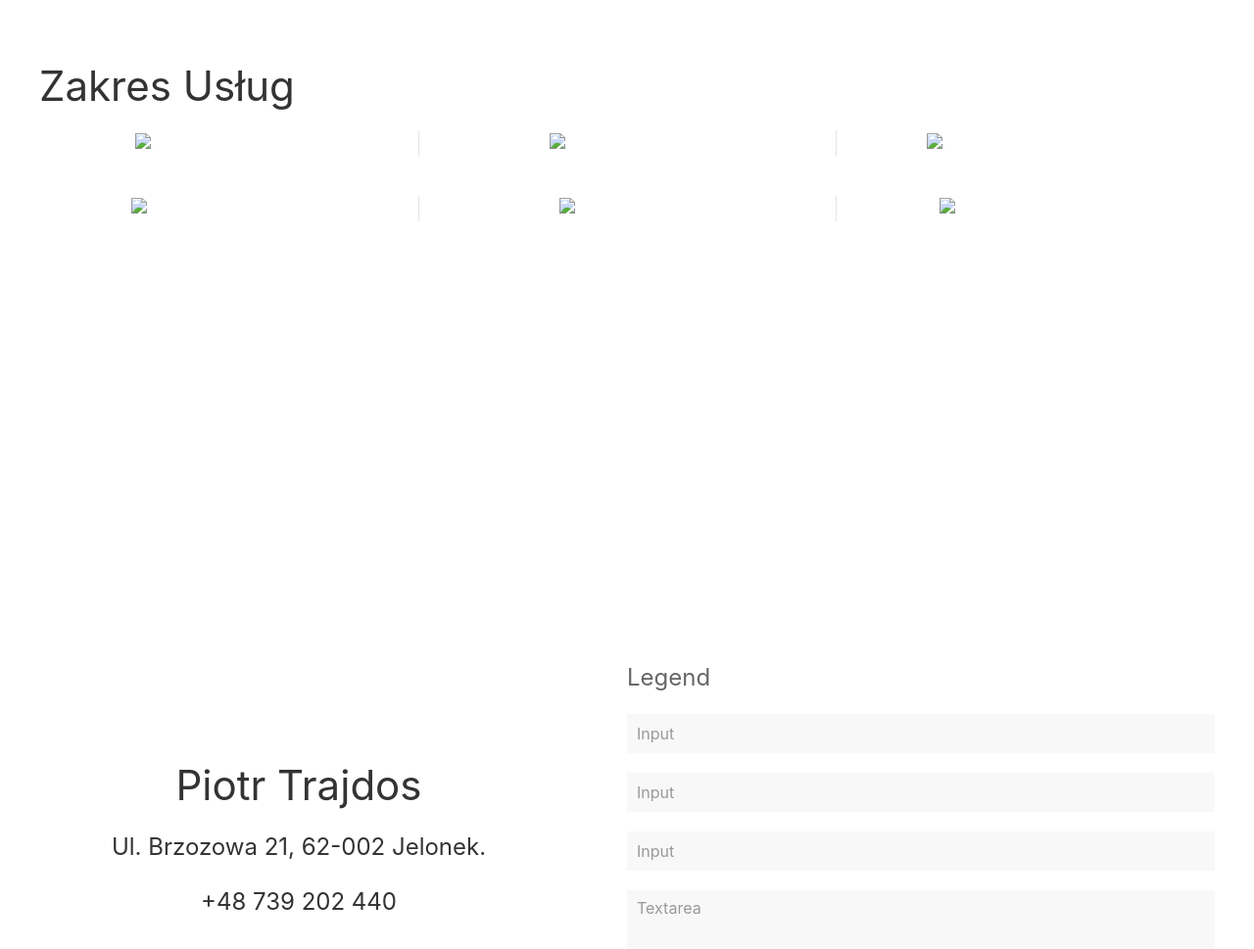
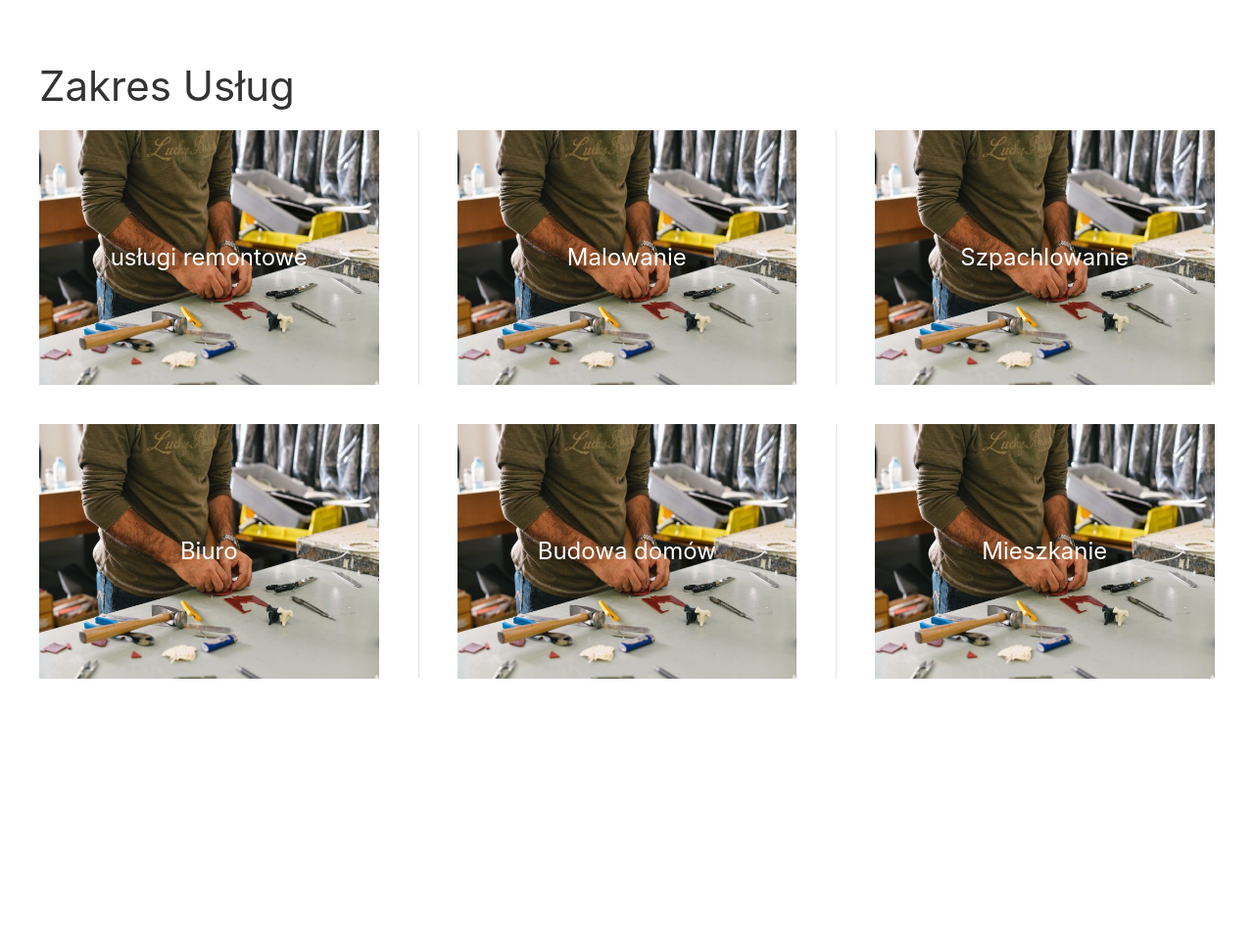
Before and after one commit to pawelztef/PaintingAndDecorating, a website: page app/index.html in a window 1280 px wide. Shown: the part 2360-3329 px from the top of the page at 98% size. Drawn offline with nearby package versions, Linux system fonts and the light colour scheme.

Commit message:
OFFER SECTION & CONTACT FORM Unnecessary input removed. Images updated.

```diff
--- a/app/index.html
+++ b/app/index.html
@@ -132,6 +132,7 @@
             </div>
           </div>
         </div>
+        <!-- Offer section -->
         <div class="uk-section-default uk-section">
           <div class=uk-container>
             <div class=uk-grid-margin uk-grid>
@@ -139,17 +140,20 @@
                 <h1><p>Zakres Usług</p></h1>
                 <div class="uk-margin uk-text-center uk-child-width-1-1 uk-child-width-1-3@m uk-grid-divider" uk-grid="masonry: true;parallax: 310" uk-lightbox="toggle: a[data-type]">
                   <div>
-                    <div class="el-item uk-inline-clip uk-transition-toggle uk-light" tabindex=0> <img data-src=/templates/yootheme/cache/photo-1451933371645-a3029668b979-1be84dec.jpeg data-srcset="/templates/yootheme/cache/photo-1451933371645-a3029668b979-1be84dec.jpeg 640w" data-sizes="(min-width: 640px) 640px" data-width=640 data-height=480 class="uk-transition-scale-up uk-transition-opaque el-image" alt="usługi remontowe" uk-img>
+                    <div class="el-item uk-inline-clip uk-transition-toggle uk-light" tabindex=0>
+                      <img src="images/one.jpeg" class="uk-transition-scale-up uk-transition-opaque el-image" alt="usługi remontowe" uk-img>
                       <div class=uk-position-center>
                         <div class="uk-panel uk-padding">
                           <h3 class="el-title uk-margin"> usługi remontowe </h3></div>
                       </div>
-                      <a data-type=iframe href=https://malujemypoznan.com.pl/kontakt class=uk-position-cover data-caption="<h4 class='uk-margin-remove'>usługi remontowe</h4>"></a>
+                      <a  href=https://malujemypoznan.com.pl/kontakt class=uk-position-cover data-caption="<h4 class='uk-margin-remove'>usługi remontowe</h4>"></a>
                     </div>
                   </div>
                   <div>
-                    <div class="el-item uk-inline-clip uk-transition-toggle uk-light" tabindex=0 uk-toggle="cls: uk-light uk-dark; mode: hover"> <img data-src=/templates/yootheme/cache/photo-1522771739844-6a9f6d5f14af-1-893e5766.jpeg data-srcset="/templates/yootheme/cache/photo-1522771739844-6a9f6d5f14af-1-893e5766.jpeg 640w" data-sizes="(min-width: 640px) 640px" data-width=640 data-height=480 class=el-image alt="malowanie Poznań" uk-img>
-                      <div class="uk-position-cover uk-transition-scale-up"><img data-src=https://malujemypoznan.com.pl/kontakt class=el-hover-image alt uk-cover uk-img></div>
+                    <div class="el-item uk-inline-clip uk-transition-toggle uk-light" tabindex=0 uk-toggle="cls: uk-light uk-dark; mode: hover">
+                      <img src="images/one.jpeg" class="uk-transition-scale-up uk-transition-opaque el-image" alt="usługi remontowe" uk-img>
+                      <div class="uk-position-cover uk-transition-scale-up">
+                        <img data-src=https://malujemypoznan.com.pl/kontakt class=el-hover-image alt uk-cover uk-img></div>
                       <div class=uk-position-center>
                         <div class="uk-panel uk-padding">
                           <h3 class="el-title uk-margin"> Malowanie </h3></div>
@@ -158,39 +162,43 @@
                     </div>
                   </div>
                   <div>
-                    <div class="el-item uk-inline-clip uk-transition-toggle uk-light" tabindex=0> <img data-src=/templates/yootheme/cache/photo-1513506003901-1e6a229e2d15-708850ff.jpeg data-srcset="/templates/yootheme/cache/photo-1513506003901-1e6a229e2d15-708850ff.jpeg 640w" data-sizes="(min-width: 640px) 640px" data-width=640 data-height=480 class="uk-transition-scale-up uk-transition-opaque el-image" alt="szpachlowanie ścian i sufitów" uk-img>
+                    <div class="el-item uk-inline-clip uk-transition-toggle uk-light" tabindex=0>
+                      <img src="images/one.jpeg" class="uk-transition-scale-up uk-transition-opaque el-image" alt="usługi remontowe" uk-img>
                       <div class=uk-position-center>
                         <div class="uk-panel uk-padding">
                           <h3 class="el-title uk-margin"> Szpachlowanie </h3></div>
                       </div>
-                      <a data-type=iframe href=https://malujemypoznan.com.pl/kontakt class=uk-position-cover data-caption="<h4 class='uk-margin-remove'>Szpachlowanie</h4>"></a>
+                      <a  href=https://malujemypoznan.com.pl/kontakt class=uk-position-cover data-caption="<h4 class='uk-margin-remove'>Szpachlowanie</h4>"></a>
                     </div>
                   </div>
                   <div>
-                    <div class="el-item uk-inline-clip uk-transition-toggle uk-light" tabindex=0> <img data-src=/templates/yootheme/cache/photo-1504297050568-910d24c426d3-967bed5e.jpeg data-srcset="/templates/yootheme/cache/photo-1504297050568-910d24c426d3-967bed5e.jpeg 384w" data-sizes="(min-width: 384px) 384px" data-width=384 data-height=576 class="uk-transition-scale-up uk-transition-opaque el-image" alt="malowanie Poznań" uk-img>
+                    <div class="el-item uk-inline-clip uk-transition-toggle uk-light" tabindex=0>
+                      <img src="images/one.jpeg" class="uk-transition-scale-up uk-transition-opaque el-image" alt="usługi remontowe" uk-img>
                       <div class=uk-position-center>
                         <div class="uk-panel uk-padding">
                           <h3 class="el-title uk-margin"> Biuro </h3></div>
                       </div>
-                      <a data-type=iframe href=https://malujemypoznan.com.pl/kontakt class=uk-position-cover data-caption="<h4 class='uk-margin-remove'>Biuro</h4>"></a>
+                      <a  href=https://malujemypoznan.com.pl/kontakt class=uk-position-cover data-caption="<h4 class='uk-margin-remove'>Biuro</h4>"></a>
                     </div>
                   </div>
                   <div>
-                    <div class="el-item uk-inline-clip uk-transition-toggle uk-light" tabindex=0> <img data-src=/templates/yootheme/cache/housebuilding-1407499_640-e26ef858.jpeg data-srcset="/templates/yootheme/cache/housebuilding-1407499_640-e26ef858.jpeg 640w" data-sizes="(min-width: 640px) 640px" data-width=640 data-height=470 class="uk-transition-scale-up uk-transition-opaque el-image" alt="Budowa domów" uk-img>
+                    <div class="el-item uk-inline-clip uk-transition-toggle uk-light" tabindex=0>
+                      <img src="images/one.jpeg" class="uk-transition-scale-up uk-transition-opaque el-image" alt="usługi remontowe" uk-img>
                       <div class=uk-position-center>
                         <div class="uk-panel uk-padding">
                           <h3 class="el-title uk-margin"> Budowa domów </h3></div>
                       </div>
-                      <a data-type=iframe href=https://malujemypoznan.com.pl/kontakt class=uk-position-cover data-caption="<h4 class='uk-margin-remove'>Budowa domów</h4>"></a>
+                      <a  href=https://malujemypoznan.com.pl/kontakt class=uk-position-cover data-caption="<h4 class='uk-margin-remove'>Budowa domów</h4>"></a>
                     </div>
                   </div>
                   <div>
-                    <div class="el-item uk-inline-clip uk-transition-toggle uk-light" tabindex=0> <img data-src=/templates/yootheme/cache/photo-1528754704377-60e053a66165-5a3a2983.jpeg data-srcset="/templates/yootheme/cache/photo-1528754704377-60e053a66165-5a3a2983.jpeg 400w" data-sizes="(min-width: 400px) 400px" data-width=400 data-height=600 class="uk-transition-scale-up uk-transition-opaque el-image" alt="malowanie wnętrz Poznań" uk-img>
+                    <div class="el-item uk-inline-clip uk-transition-toggle uk-light" tabindex=0>
+                      <img src="images/one.jpeg" class="uk-transition-scale-up uk-transition-opaque el-image" alt="usługi remontowe" uk-img>
                       <div class=uk-position-center>
                         <div class="uk-panel uk-padding">
                           <h3 class="el-title uk-margin"> Mieszkanie </h3></div>
                       </div>
-                      <a data-type=iframe href=https://malujemypoznan.com.pl/kontakt class=uk-position-cover data-caption="<h4 class='uk-margin-remove'>Mieszkanie</h4>"></a>
+                      <a  href=https://malujemypoznan.com.pl/kontakt class=uk-position-cover data-caption="<h4 class='uk-margin-remove'>Mieszkanie</h4>"></a>
                     </div>
                   </div>
                 </div>
@@ -198,6 +206,7 @@
             </div>
           </div>
         </div>
+        <!-- End of offer section -->
         <!-- Contact section -->
         <div class="uk-section-default uk-section" uk-scrollspy={&quot;target&quot;:&quot;[uk-scrollspy-class]&quot;,&quot;cls&quot;:&quot;uk-animation-slide-bottom-medium&quot;,&quot;delay&quot;:200}>
           <div class=uk-container>
@@ -219,9 +228,6 @@
                     <form>
                       <fieldset class="uk-fieldset">
                         <legend class="uk-legend">Legend</legend>
-                        <div class="uk-margin">
-                          <input class="uk-input" type="text" placeholder="Input">
-                        </div>
                         <div class="uk-margin">
                           <input class="uk-input" type="text" placeholder="Input">
                         </div>
--- a/app/sass/styles.sass
+++ b/app/sass/styles.sass
@@ -10,3 +10,5 @@
   background-size: contain
   position: absolute
   bottom: -1px
+textarea
+  resize: none
```
Also changed, not shown: app/css/styles.css, app/images/five.jpeg (added), app/images/four.jpeg (added), app/images/one.jpeg (added), app/images/six.jpeg (added), app/images/three.jpg (added), app/images/two.jpeg (added).
